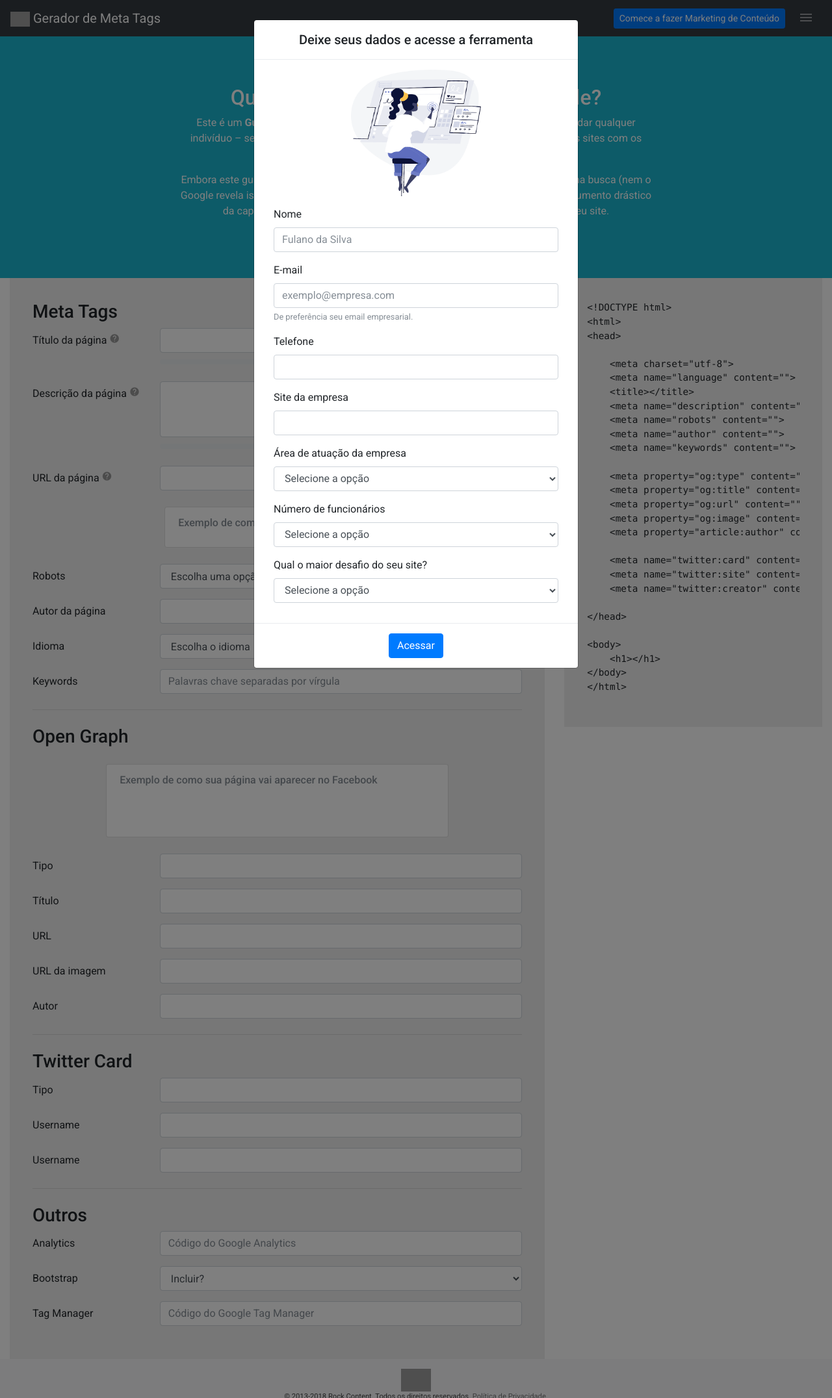
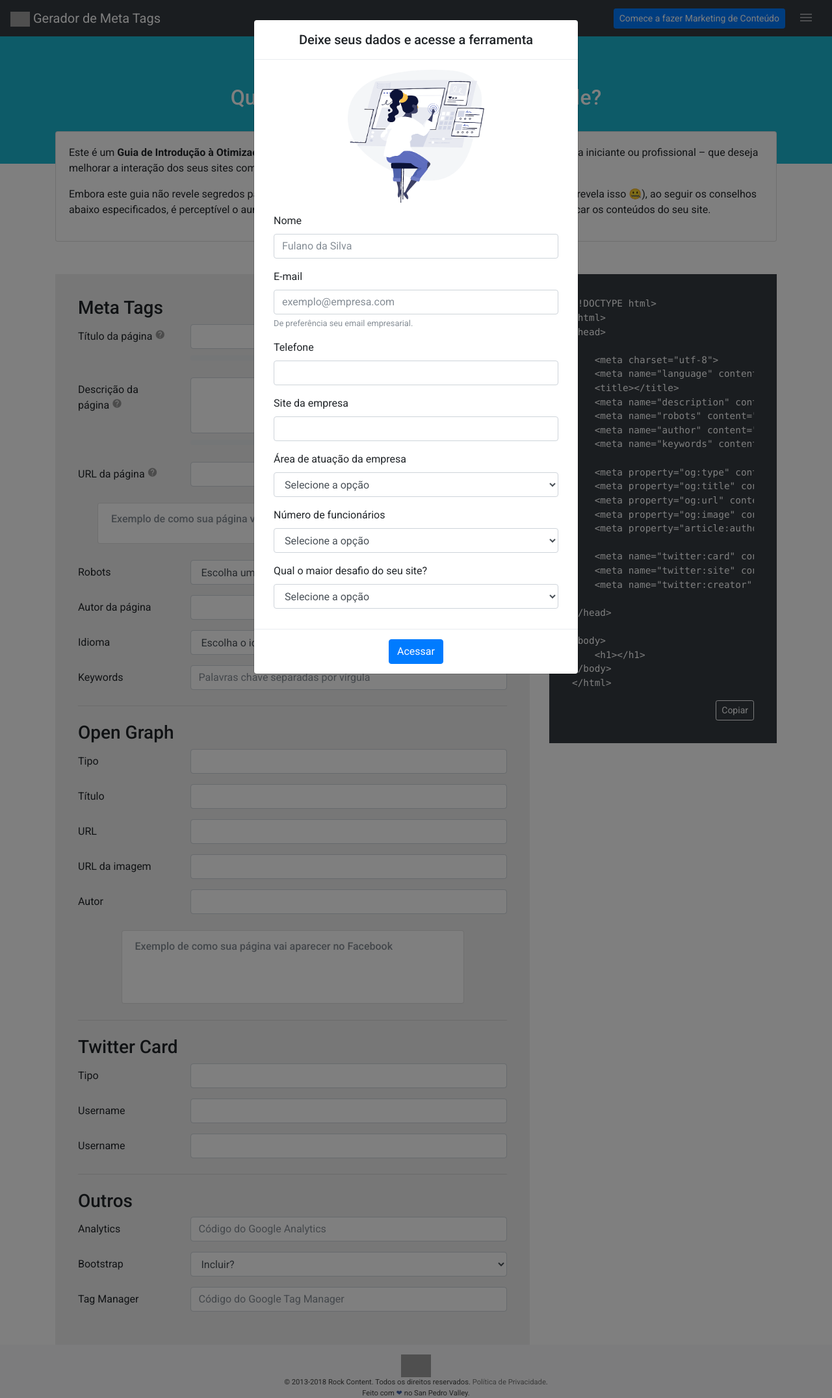
Before and after one commit to ggrossi/tag-gen-app, a PHP site: page / in a window 1280 px wide. Shown: the whole page at 65% size. Run offline with PHP 8.4, Linux system fonts and the light colour scheme; some libraries are stand-ins or nearby versions; grey boxes are pictures that could not be loaded.

Commit message:
visual changes
visual changes

```diff
--- a/cabecalho.php
+++ b/cabecalho.php
@@ -1,11 +1,20 @@
 <section class="header">
-	<div class="container">
-		<div class="row justify-content-md-center">
-			<div class="col-8 text-center">
+	<div class="container-fluid text-center">
+		<div class="row">
+			<div class="col">
 				<h2>Quer ficar em primeiro lugar no Google?</h2>
-				<p>Este é um <strong>Guia de Introdução à Otimização para Motores de Busca</strong>, o qual visa ajudar qualquer indivíduo – seja iniciante ou profissional – que deseja melhorar a interação dos seus sites com os utilizadores e com o motor de busca da Google.</p>
-				<p>Embora este guia não revele segredos para atingir automaticamente o primeiro lugar na busca (nem o Google revela isso 🤐), ao seguir os conselhos abaixo especificados, é perceptível o aumento drástico da capacidade de rastrear (<em>crawling</em>), indexar e classificar os conteúdos do seu site.</p>
 			</div>
 		</div>
 	</div>
 </section>
+
+	<div class="row" style="margin: -50px 0 50px 0;">
+		<div class="container">
+			<div class="card">
+				<div class="card-body">
+					<p>Este é um <strong>Guia de Introdução à Otimização para Motores de Busca</strong>, o qual visa ajudar qualquer indivíduo – seja iniciante ou profissional – que deseja melhorar a interação dos seus sites com os utilizadores e com o motor de busca da Google.</p>
+					<p>Embora este guia não revele segredos para atingir automaticamente o primeiro lugar na busca (nem o Google revela isso 🤐), ao seguir os conselhos abaixo especificados, é perceptível o aumento drástico da capacidade de rastrear (<em>crawling</em>), indexar e classificar os conteúdos do seu site.</p>
+				</div>
+			</div>
+		</div>
+	</div>
--- a/content.php
+++ b/content.php
@@ -1,4 +1,4 @@
-<div class="container-fluid content">
+<div class="container content">
 	<div class="row">
 		<?php
 			include 'modal.php'; //DESCOMENTAR PARA O MODAL DE LEADS FUNCIONAR
--- a/css/custom.css
+++ b/css/custom.css
@@ -53,6 +53,10 @@ a {
 a:hover {
 	color: #1592a6;
 	text-decoration: none;
+}
+
+pre {
+	color: white;
 }
 
 .header {
--- a/generator.php
+++ b/generator.php
@@ -1,4 +1,4 @@
-<div class="col-8">
+<div class="col-12 col-sm-8">
 	<div class="content-box">
 		<form id="user-input">
 
@@ -72,15 +72,14 @@
 					</div>
 				</div>
 			</div>
-  <div class="col-sm-9 offset-sm-3">
-			<div class="card google">
+
+			<div class="card google mx-auto">
 				<div class="card-body">
     			<h6 class="card-subtitle mb-2 text-muted">Exemplo de como sua página vai aparecer no Google</h6>
 					<div id="title-preview" class="googleTitle"></div>
 					<div id="url-preview" class="googleURL"></div>
 					<div id="desc-preview" class="googleDescription"></div>
-          </div>
-				</div>
+        </div>
 			</div>
 
 			<div class="form-group row">
@@ -353,16 +352,6 @@
 
 			<h3>Open Graph</h3>
 
-			<div class="card og mx-auto">
-				<div class="card-body">
-    			<h6 class="card-subtitle mb-2 text-muted">Exemplo de como sua página vai aparecer no Facebook</h6>
-					<div><img id="ogimgUserPreview" class="img-fluid"></div>
-					<div id="ogtitle-user-preview" class="ogTitle"></div>
-					<div id="ogdesc-user-preview" class="ogDescription"></div>
-					<div id="ogurl-user-preview" class="ogURL"></div>
-				</div>
-			</div>
-
 			<div class="form-group row">
 				<label for="exampleFormControlInput1" class="col-sm-3 col-form-label">Tipo</label>
 				<div class="col-sm-9">
@@ -395,6 +384,16 @@
 				<label for="exampleFormControlInput1" class="col-sm-3 col-form-label">Autor</label>
 				<div class="col-sm-9">
 					<input type="text" class="form-control" id="ogauthor-input" placeholder="">
+				</div>
+			</div>
+
+			<div class="card og mx-auto">
+				<div class="card-body">
+    			<h6 class="card-subtitle mb-2 text-muted">Exemplo de como sua página vai aparecer no Facebook</h6>
+					<div><img id="ogimgUserPreview" class="img-fluid"></div>
+					<div id="ogtitle-user-preview" class="ogTitle"></div>
+					<div id="ogdesc-user-preview" class="ogDescription"></div>
+					<div id="ogurl-user-preview" class="ogURL"></div>
 				</div>
 			</div>
 
@@ -454,8 +453,11 @@
 	</div>
 </div>
 
-<div class="col-4">
-	<div id="user-data" class="content-box">
+<div class="col-12 col-sm-4">
+	<div id="user-data" class="content-box bg-dark text-white">
 		<pre><code class="language-html" data-lang="html"><?php include 'code.php'; ?></code></pre>
+		<div class="text-right">
+			<a href="#" class="btn btn-outline-light btn-sm">Copiar</a>
+		</div>
 	</div>
 </div>
--- a/modal.php
+++ b/modal.php
@@ -4,17 +4,15 @@
 			<div class="modal-content">
 
 				<!-- modal title -->
-				<div class="modal-header">
+				<div class="modal-header text-center">
 					<h5 class="modal-title mx-auto">Deixe seus dados e acesse a ferramenta</h5>
 				</div>
 
 				<form name="formLead" id="formLead" class="clearfix" method="post">
 				<!-- modal content -->
 				<div class="modal-body">
-
 						<p class="text-center">
-							<!--<img src="https://get.google.com/trips/img/graphic-benefit-2--balloon.png" alt="Ferramentas Rock Content" class="img-fluid" width="180px">-->
-							<img src="img/login.png" alt="Ferramentas Rock Content" class="img-fluid" width="200px">
+							<img src="img/login.png" alt="Ferramentas Rock Content" class=" mx-auto" width="210px">
 						</p>
 						<div class="col form-group">
 							<label for="firstname">Nome</label>
```
Also changed, not shown: img/teste.png (added).
